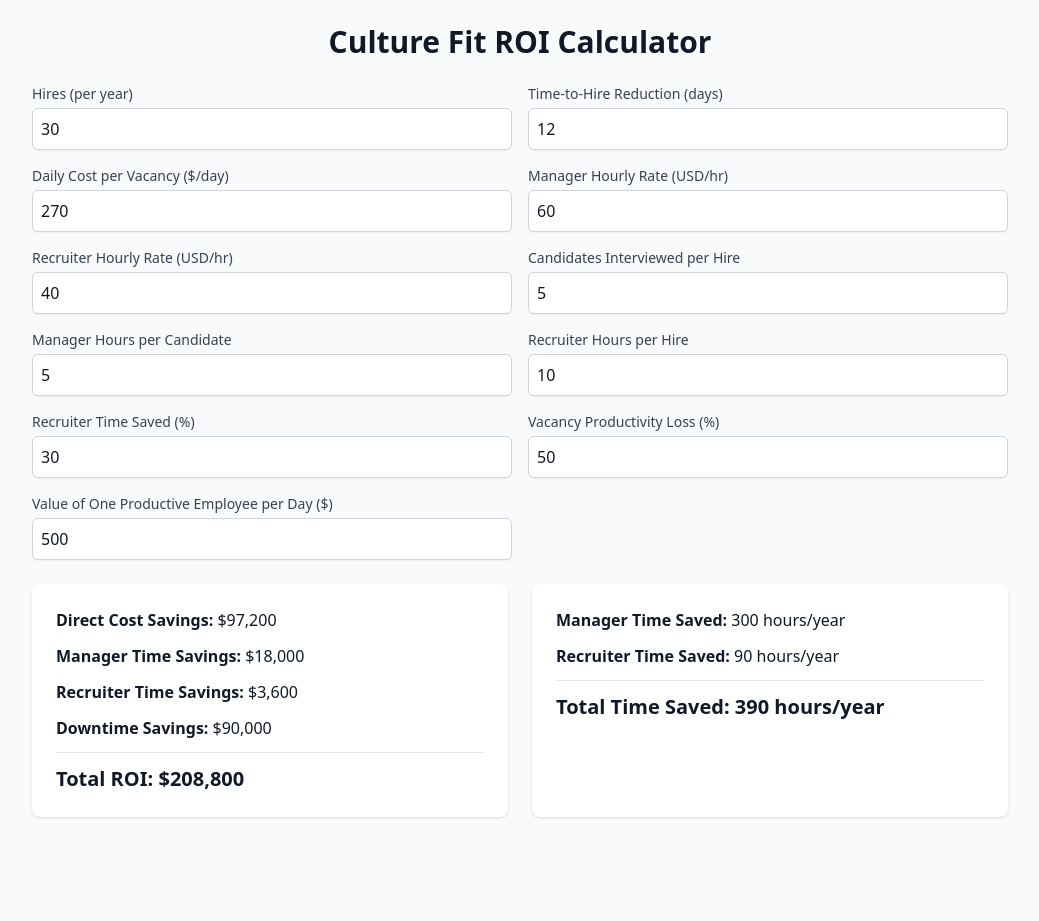
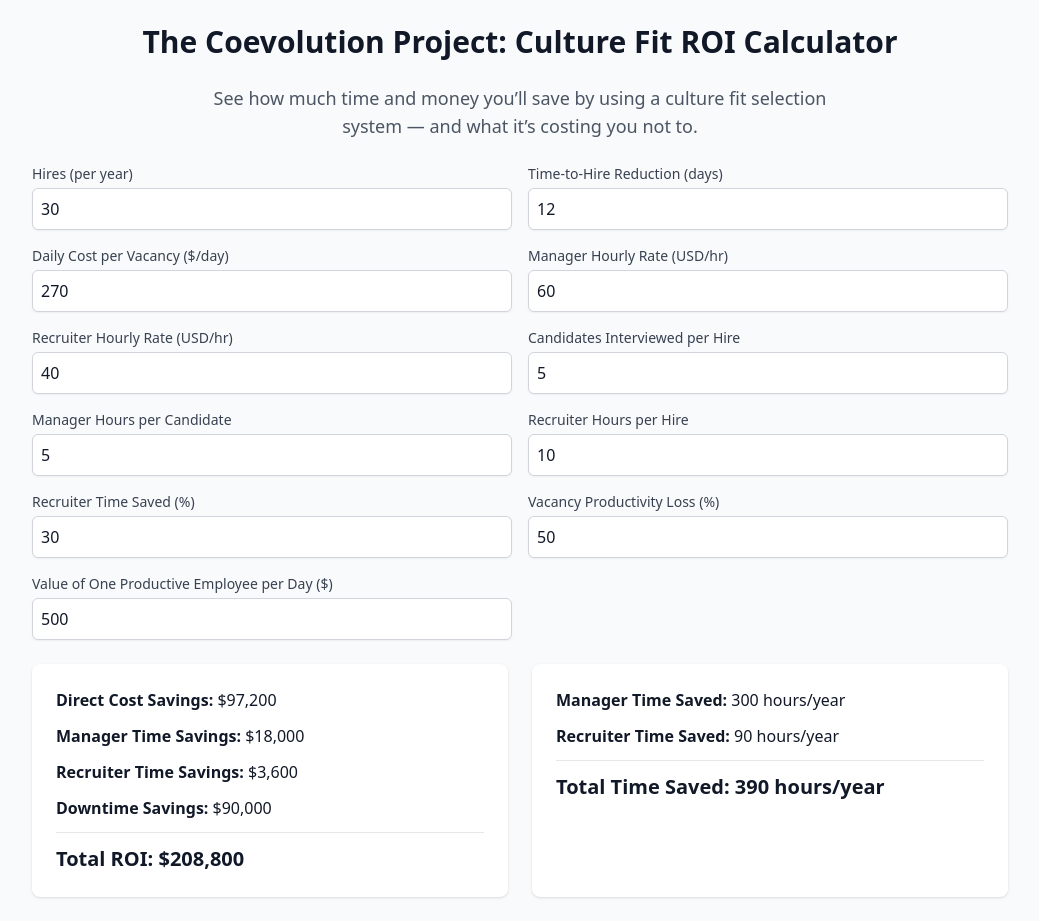
Before and after one commit to ericadenise/culture-fit-roi-calculator, a React (Vite) app: page / in a window 1280 px wide. Shown: the whole page, without its empty margins (120-1159 px from the left). Before the commit the page ends 841 px from the top, so only its background shows below. Built offline with nearby package versions, Linux system fonts and the light colour scheme.

Commit message:
Update App.jsx

```diff
--- a/src/App.jsx
+++ b/src/App.jsx
@@ -72,8 +72,13 @@
   return (
     <div className="max-w-5xl mx-auto p-6 space-y-6">
       <h1 className="text-3xl font-bold text-center">
-        Culture Fit ROI Calculator
-      </h1>
+  The Coevolution Project: Culture Fit ROI Calculator
+</h1>
+
+<p className="text-center text-lg text-gray-600 mt-2 max-w-2xl mx-auto">
+  See how much time and money you’ll save by using a culture fit selection system — and what it’s costing you not to.
+</p>
+
 
       <div className="grid gap-4 md:grid-cols-2">
         {Object.entries(inputs).map(([key, value]) => (
```
